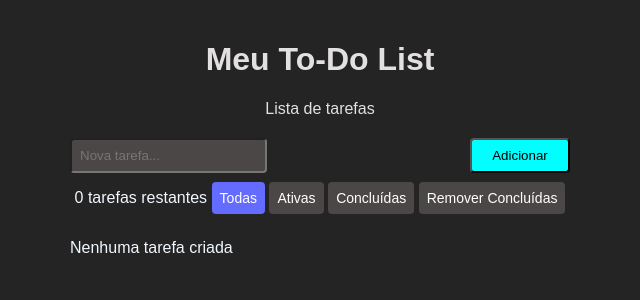
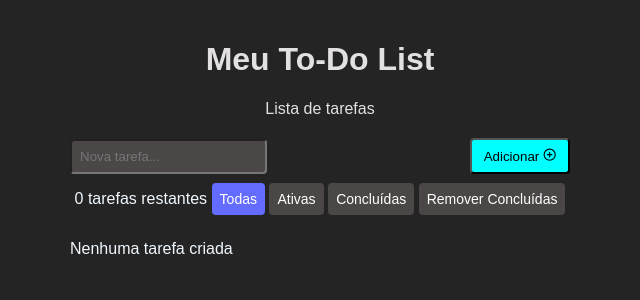
Before and after one commit to polyanetuag/todo-list, a React (Vite) app: page / in a window 1280 px wide. Shown: the top 300 px of the page, without its empty margins (320-960 px from the left). Built offline with nearby package versions, Linux system fonts and the light colour scheme.

Commit message:
feat: add icon to add task button for enhanced user experience

```diff
--- a/src/componentes/AddTask/index.jsx
+++ b/src/componentes/AddTask/index.jsx
@@ -1,5 +1,7 @@
 import { useState } from "react";
 import "./styles.css";
+
+import { FiPlusCircle } from "react-icons/fi";
 
 export function AddTask({ onAddTask }) {
   const [taskText, setTaskText] = useState("");
@@ -27,7 +29,7 @@ export function AddTask({ onAddTask }) {
         onChange={(event) => setTaskText(event.target.value)}
       />
       <button className="button-add-task" type="submit">
-        Adicionar
+        Adicionar <FiPlusCircle />
       </button>
     </form>
   );
```
